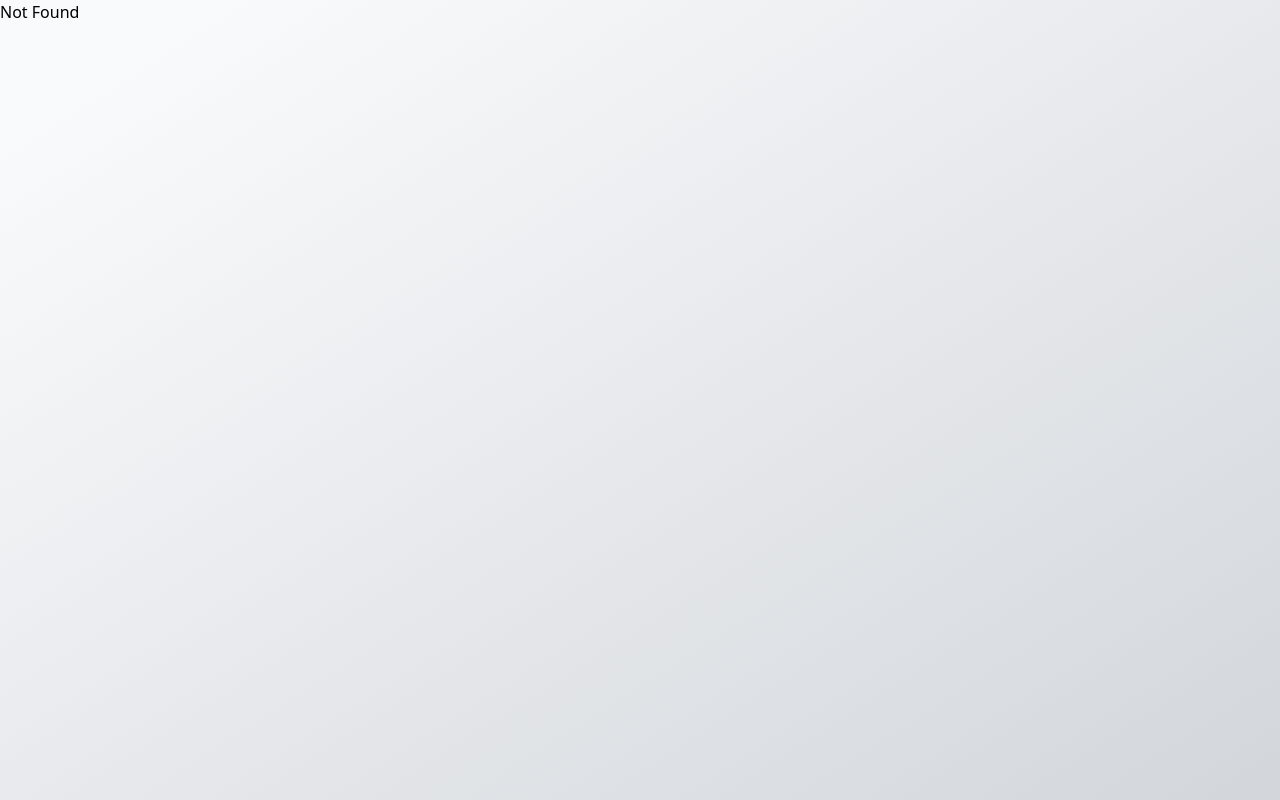
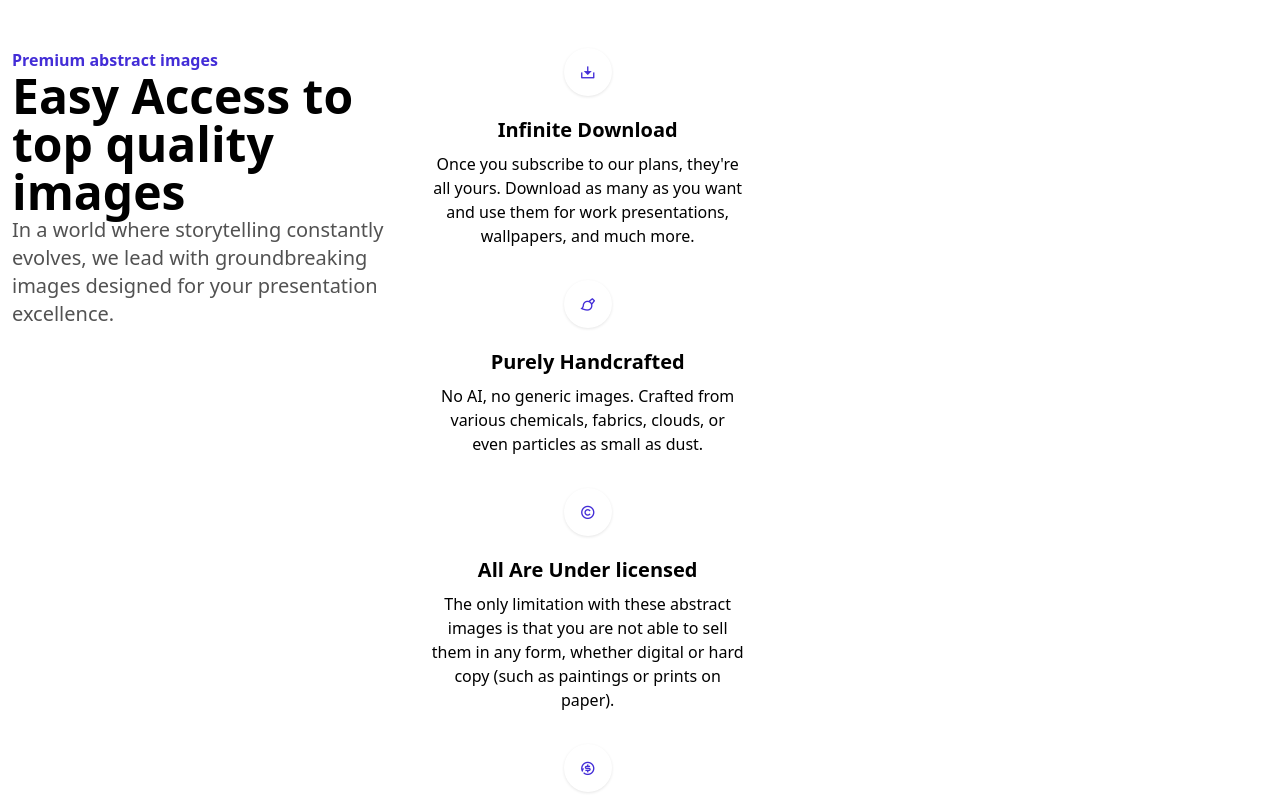
Before and after one commit to kevinleaves/vault, a React (Vite) app: page /features-grid in a window 1280 px wide. Shown: the top 800 px of the page. Built offline with nearby package versions, Linux system fonts and the light colour scheme.

Commit message:
incomplete feature grid

```diff
--- a/src/routeTree.gen.ts
+++ b/src/routeTree.gen.ts
@@ -12,7 +12,9 @@
 
 import { Route as rootRoute } from './routes/__root'
 import { Route as IndexImport } from './routes/index'
+import { Route as TextInputIndexImport } from './routes/text-input/index'
 import { Route as NavbarIndexImport } from './routes/navbar/index'
+import { Route as FeaturesGridIndexImport } from './routes/features-grid/index'
 import { Route as ButtonIndexImport } from './routes/button/index'
 import { Route as BadgeIndexImport } from './routes/badge/index'
 
@@ -24,9 +26,21 @@ const IndexRoute = IndexImport.update({
   getParentRoute: () => rootRoute,
 } as any)
 
+const TextInputIndexRoute = TextInputIndexImport.update({
+  id: '/text-input/',
+  path: '/text-input/',
+  getParentRoute: () => rootRoute,
+} as any)
+
 const NavbarIndexRoute = NavbarIndexImport.update({
   id: '/navbar/',
   path: '/navbar/',
+  getParentRoute: () => rootRoute,
+} as any)
+
+const FeaturesGridIndexRoute = FeaturesGridIndexImport.update({
+  id: '/features-grid/',
+  path: '/features-grid/',
   getParentRoute: () => rootRoute,
 } as any)
 
@@ -67,11 +81,25 @@ declare module '@tanstack/react-router' {
       preLoaderRoute: typeof ButtonIndexImport
       parentRoute: typeof rootRoute
     }
+    '/features-grid/': {
+      id: '/features-grid/'
+      path: '/features-grid'
+      fullPath: '/features-grid'
+      preLoaderRoute: typeof FeaturesGridIndexImport
+      parentRoute: typeof rootRoute
+    }
     '/navbar/': {
       id: '/navbar/'
       path: '/navbar'
       fullPath: '/navbar'
       preLoaderRoute: typeof NavbarIndexImport
+      parentRoute: typeof rootRoute
+    }
+    '/text-input/': {
+      id: '/text-input/'
+      path: '/text-input'
+      fullPath: '/text-input'
+      preLoaderRoute: typeof TextInputIndexImport
       parentRoute: typeof rootRoute
     }
   }
@@ -83,14 +111,18 @@ export interface FileRoutesByFullPath {
   '/': typeof IndexRoute
   '/badge': typeof BadgeIndexRoute
   '/button': typeof ButtonIndexRoute
+  '/features-grid': typeof FeaturesGridIndexRoute
   '/navbar': typeof NavbarIndexRoute
+  '/text-input': typeof TextInputIndexRoute
 }
 
 export interface FileRoutesByTo {
   '/': typeof IndexRoute
   '/badge': typeof BadgeIndexRoute
   '/button': typeof ButtonIndexRoute
+  '/features-grid': typeof FeaturesGridIndexRoute
   '/navbar': typeof NavbarIndexRoute
+  '/text-input': typeof TextInputIndexRoute
 }
 
 export interface FileRoutesById {
@@ -98,15 +130,30 @@ export interface FileRoutesById {
   '/': typeof IndexRoute
   '/badge/': typeof BadgeIndexRoute
   '/button/': typeof ButtonIndexRoute
+  '/features-grid/': typeof FeaturesGridIndexRoute
   '/navbar/': typeof NavbarIndexRoute
+  '/text-input/': typeof TextInputIndexRoute
 }
 
 export interface FileRouteTypes {
   fileRoutesByFullPath: FileRoutesByFullPath
-  fullPaths: '/' | '/badge' | '/button' | '/navbar'
+  fullPaths:
+    | '/'
+    | '/badge'
+    | '/button'
+    | '/features-grid'
+    | '/navbar'
+    | '/text-input'
   fileRoutesByTo: FileRoutesByTo
-  to: '/' | '/badge' | '/button' | '/navbar'
-  id: '__root__' | '/' | '/badge/' | '/button/' | '/navbar/'
+  to: '/' | '/badge' | '/button' | '/features-grid' | '/navbar' | '/text-input'
+  id:
+    | '__root__'
+    | '/'
+    | '/badge/'
+    | '/button/'
+    | '/features-grid/'
+    | '/navbar/'
+    | '/text-input/'
   fileRoutesById: FileRoutesById
 }
 
@@ -114,14 +161,18 @@ export interface RootRouteChildren {
   IndexRoute: typeof IndexRoute
   BadgeIndexRoute: typeof BadgeIndexRoute
   ButtonIndexRoute: typeof ButtonIndexRoute
+  FeaturesGridIndexRoute: typeof FeaturesGridIndexRoute
   NavbarIndexRoute: typeof NavbarIndexRoute
+  TextInputIndexRoute: typeof TextInputIndexRoute
 }
 
 const rootRouteChildren: RootRouteChildren = {
   IndexRoute: IndexRoute,
   BadgeIndexRoute: BadgeIndexRoute,
   ButtonIndexRoute: ButtonIndexRoute,
+  FeaturesGridIndexRoute: FeaturesGridIndexRoute,
   NavbarIndexRoute: NavbarIndexRoute,
+  TextInputIndexRoute: TextInputIndexRoute,
 }
 
 export const routeTree = rootRoute
@@ -137,7 +188,9 @@ export const routeTree = rootRoute
         "/",
         "/badge/",
         "/button/",
-        "/navbar/"
+        "/features-grid/",
+        "/navbar/",
+        "/text-input/"
       ]
     },
     "/": {
@@ -149,8 +202,14 @@ export const routeTree = rootRoute
     "/button/": {
       "filePath": "button/index.tsx"
     },
+    "/features-grid/": {
+      "filePath": "features-grid/index.tsx"
+    },
     "/navbar/": {
       "filePath": "navbar/index.tsx"
+    },
+    "/text-input/": {
+      "filePath": "text-input/index.tsx"
     }
   }
 }
--- /dev/null
+++ b/src/routes/features-grid/-components/Feature.tsx
@@ -0,0 +1,22 @@
+import React from 'react'
+
+export interface FeatureProps {
+  icon: React.ReactNode
+  featureName: string
+  description: string
+}
+
+export const Feature = ({ icon, featureName, description }: FeatureProps) => {
+  return (
+    <li
+      aria-label="feature cell"
+      className="flex flex-col list-none gap-5 items-center col-span-4"
+    >
+      {icon}
+      <div className="text-center">
+        <p className="font-semibold text-xl mb-2">{featureName}</p>
+        <p className="font-normal text-base">{description}</p>
+      </div>
+    </li>
+  )
+}
--- /dev/null
+++ b/src/routes/features-grid/-components/FeatureList.tsx
@@ -0,0 +1,69 @@
+import React from 'react'
+import { Feature } from './Feature'
+
+const features = [
+  {
+    icon: (
+      <i className="ri-download-2-line text-indigo-700 h-12 w-12 inline-flex justify-center items-center shadow-[0_1px_3px_0_rgba(0,0,0,0.1)] shadow-[0_1px_2px_0_rgba(0,0,0,0.06)] rounded-full"></i>
+    ),
+    featureName: 'Infinite Download',
+    description:
+      "Once you subscribe to our plans, they're all yours. Download as many as you want and use them for work presentations, wallpapers, and much more.",
+  },
+  {
+    icon: (
+      <i className="ri-brush-line text-indigo-700 h-12 w-12 inline-flex justify-center items-center shadow-[0_1px_3px_0_rgba(0,0,0,0.1)] shadow-[0_1px_2px_0_rgba(0,0,0,0.06)] rounded-full"></i>
+    ),
+    featureName: 'Purely Handcrafted',
+    description:
+      'No AI, no generic images. Crafted from various chemicals, fabrics, clouds, or even particles as small as dust.',
+  },
+  {
+    icon: (
+      <i className="ri-copyright-line text-indigo-700 h-12 w-12 inline-flex justify-center items-center shadow-[0_1px_3px_0_rgba(0,0,0,0.1)] shadow-[0_1px_2px_0_rgba(0,0,0,0.06)] rounded-full"></i>
+    ),
+    featureName: 'All Are Under licensed',
+    description:
+      'The only limitation with these abstract images is that you are not able to sell them in any form, whether digital or hard copy (such as paintings or prints on paper).',
+  },
+  {
+    icon: (
+      <i className="ri-refund-2-fill text-indigo-700 h-12 w-12 inline-flex justify-center items-center shadow-[0_1px_3px_0_rgba(0,0,0,0.1)] shadow-[0_1px_2px_0_rgba(0,0,0,0.06)] rounded-full"></i>
+    ),
+    featureName: 'Cancel Anytime',
+    description:
+      "Subscribe at your own pace, and cancel when you feel it's enough.",
+  },
+  {
+    icon: (
+      <i className="ri-team-line text-indigo-700 h-12 w-12 inline-flex justify-center items-center shadow-[0_1px_3px_0_rgba(0,0,0,0.1)] shadow-[0_1px_2px_0_rgba(0,0,0,0.06)] rounded-full"></i>
+    ),
+    featureName: 'Empowering For Team',
+    description:
+      'We support multiple seats at once, requiring only a single payment.',
+  },
+  {
+    icon: (
+      <i className="ri-refresh-line text-indigo-700 h-12 w-12 inline-flex justify-center items-center shadow-[0_1px_3px_0_rgba(0,0,0,0.1)] shadow-[0_1px_2px_0_rgba(0,0,0,0.06)] rounded-full"></i>
+    ),
+    featureName: 'No Limitations',
+    description:
+      'Use as many as you want, from Dribbble presentations to PowerPoint presentations.',
+  },
+]
+
+export const FeatureList = () => {
+  return (
+    <ul className="grid justify-center items-center gap-8">
+      {features.map(({ icon, featureName, description }) => {
+        return (
+          <Feature
+            icon={icon}
+            featureName={featureName}
+            description={description}
+          />
+        )
+      })}
+    </ul>
+  )
+}
--- /dev/null
+++ b/src/routes/features-grid/index.tsx
@@ -0,0 +1,30 @@
+import { createFileRoute } from '@tanstack/react-router'
+import { FeatureList } from './-components/FeatureList'
+
+export const Route = createFileRoute('/features-grid/')({
+  component: RouteComponent,
+})
+
+function RouteComponent() {
+  return (
+    <div className="grid grid-cols-4 md:grid-cols-6 lg:grid-cols-12 bg-white py-12 px-3 gap-y-8">
+      <div className="col-span-4">
+        <div>
+          <p className="text-indigo-700 text-base font-semibold">
+            Premium abstract images
+          </p>
+          <h2 className="font-semibold text-3xl lg:text-5xl">
+            Easy Access to top quality images
+          </h2>
+        </div>
+        <p className="text-neutral-600 text-lg lg:text-xl font-normal">
+          In a world where storytelling constantly evolves, we lead with
+          groundbreaking images designed for your presentation excellence.
+        </p>
+      </div>
+      <div className="col-span-4 md:col-span-3 justify-center items-center">
+        <FeatureList />
+      </div>
+    </div>
+  )
+}
--- /dev/null
+++ b/src/routes/text-input/index.tsx
@@ -0,0 +1,9 @@
+import { createFileRoute } from '@tanstack/react-router'
+
+export const Route = createFileRoute('/text-input/')({
+  component: RouteComponent,
+})
+
+function RouteComponent() {
+  return <div>Hello "/text-input/"!</div>
+}
```
